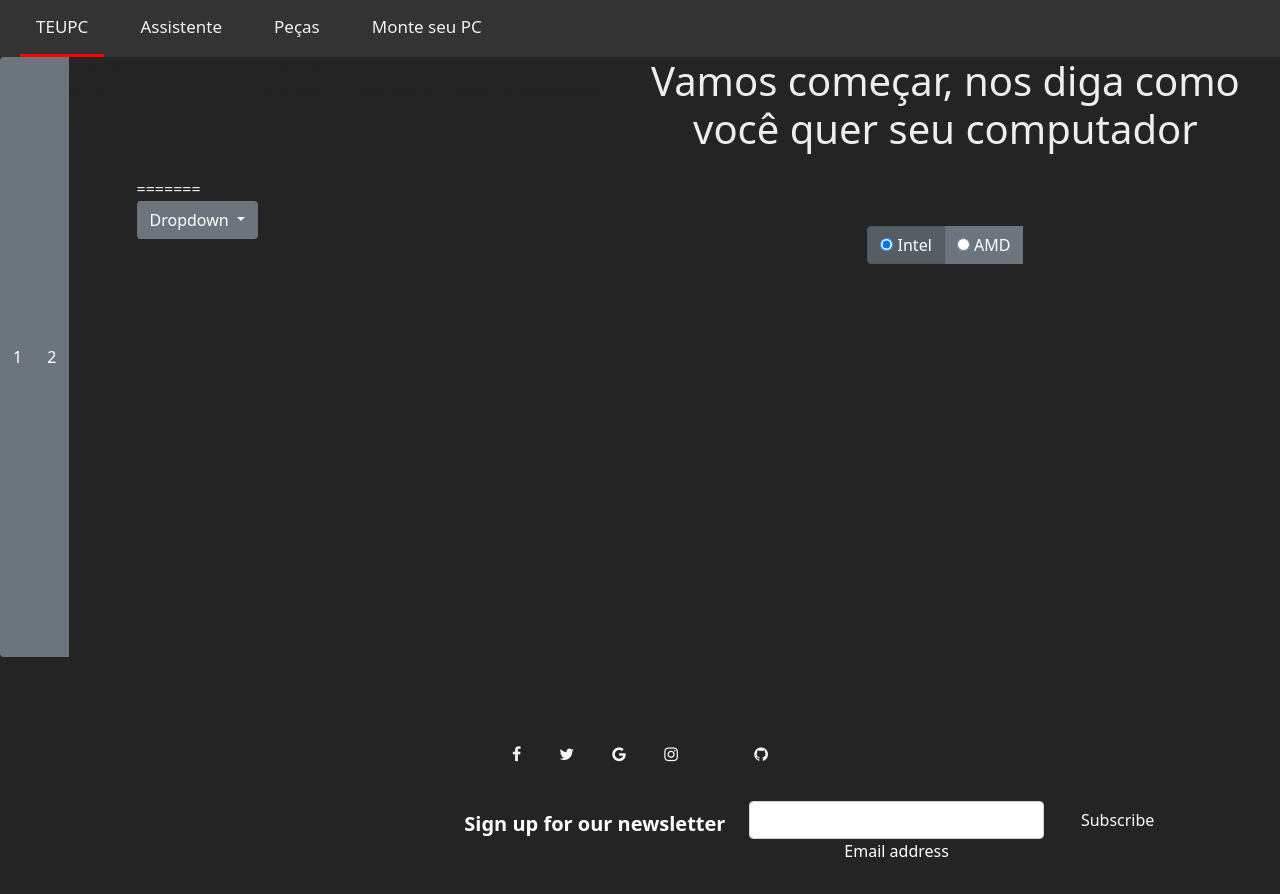
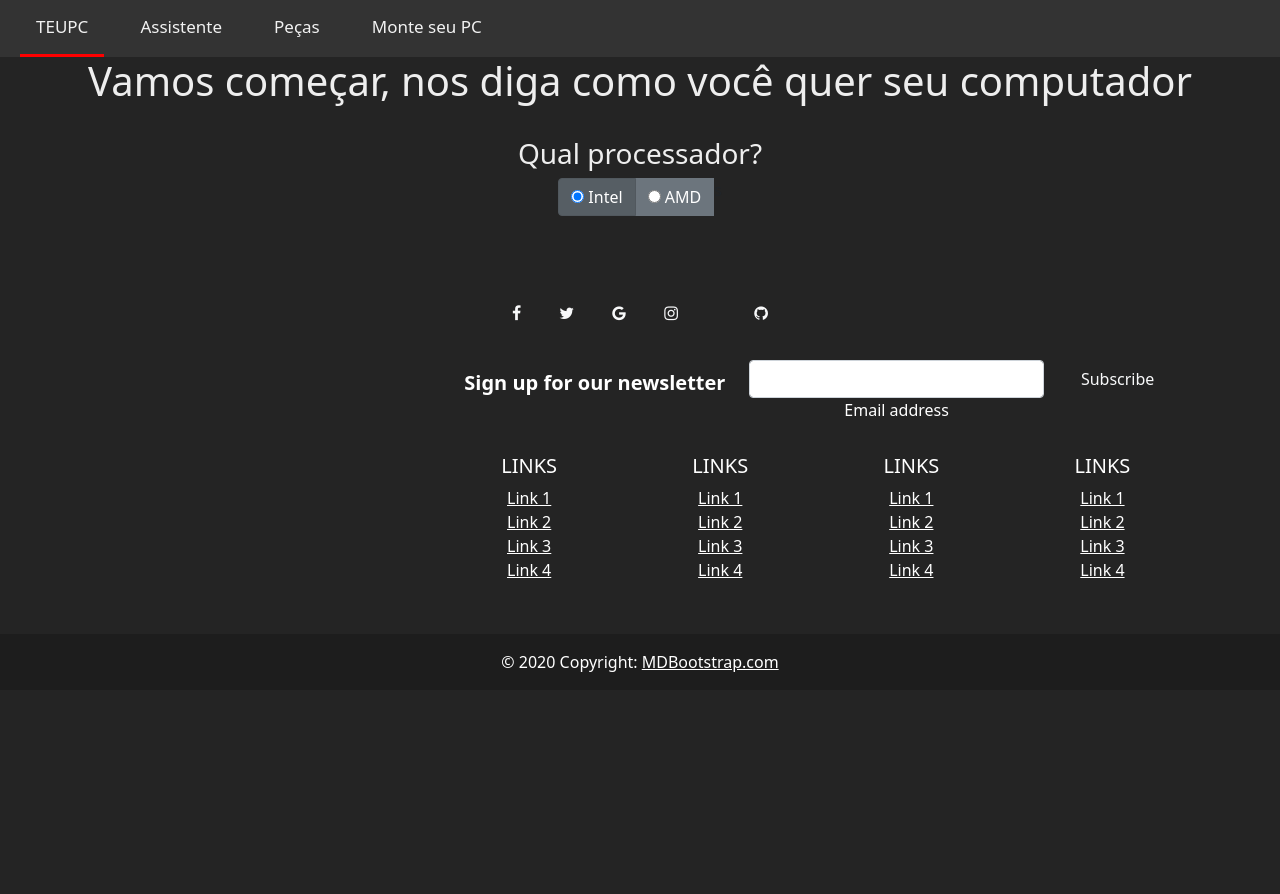
Before and after one commit to senacrs-emti/2022-3M-computadores, a PHP site: page /assistente.php in a window 1280 px wide. Shown: the top 894 px of the page. After the commit the page ends 672 px from the top, so only its background shows below. Run offline with PHP 8.4, Linux system fonts and the light colour scheme.

Commit message:
assistente

```diff
--- a/TeuPC/assistente.php
+++ b/TeuPC/assistente.php
@@ -3,29 +3,6 @@ include_once "includes/head.php";
 include_once "includes/header.php";
 ?>
 
-<div class="btn-group" role="group" aria-label="Button group with nested dropdown">
-  <button type="button" class="btn btn-secondary">1</button>
-  <button type="button" class="btn btn-secondary">2</button>
-
-<<<<<<< HEAD
-<div class= "main">
-<br>
-<br>
-<br>
-<br>
-<br>
-=======
-  <div class="btn-group" role="group">
-    <button id="btnGroupDrop1" type="button" class="btn btn-secondary dropdown-toggle" data-toggle="dropdown" aria-haspopup="true" aria-expanded="false">
-      Dropdown
-    </button>
-    <div class="dropdown-menu" aria-labelledby="btnGroupDrop1">
-      <a class="dropdown-item" href="#">Dropdown link</a>
-      <a class="dropdown-item" href="#">Dropdown link</a>
-    </div>
-  </div>
-</div>
->>>>>>> 86408542a527df18ecac7c447d7fd09fe16936b3
 
 
 <center>
@@ -40,7 +17,7 @@ include_once "includes/header.php";
     <input type="radio" name="options" id="option2" autocomplete="off"> AMD </input>
   </label>
 <center>
-
+s
 </div>
 </div>
 
--- a/TeuPC/style.css
+++ b/TeuPC/style.css
@@ -261,6 +261,6 @@ footer p{
   background-color:revert!important;
 }
 
-h1{
+h1,h3{
   color: #eee;
 }
```
Also changed, not shown: TeuPC/botoes.php (deleted, +0 -35 lines).
